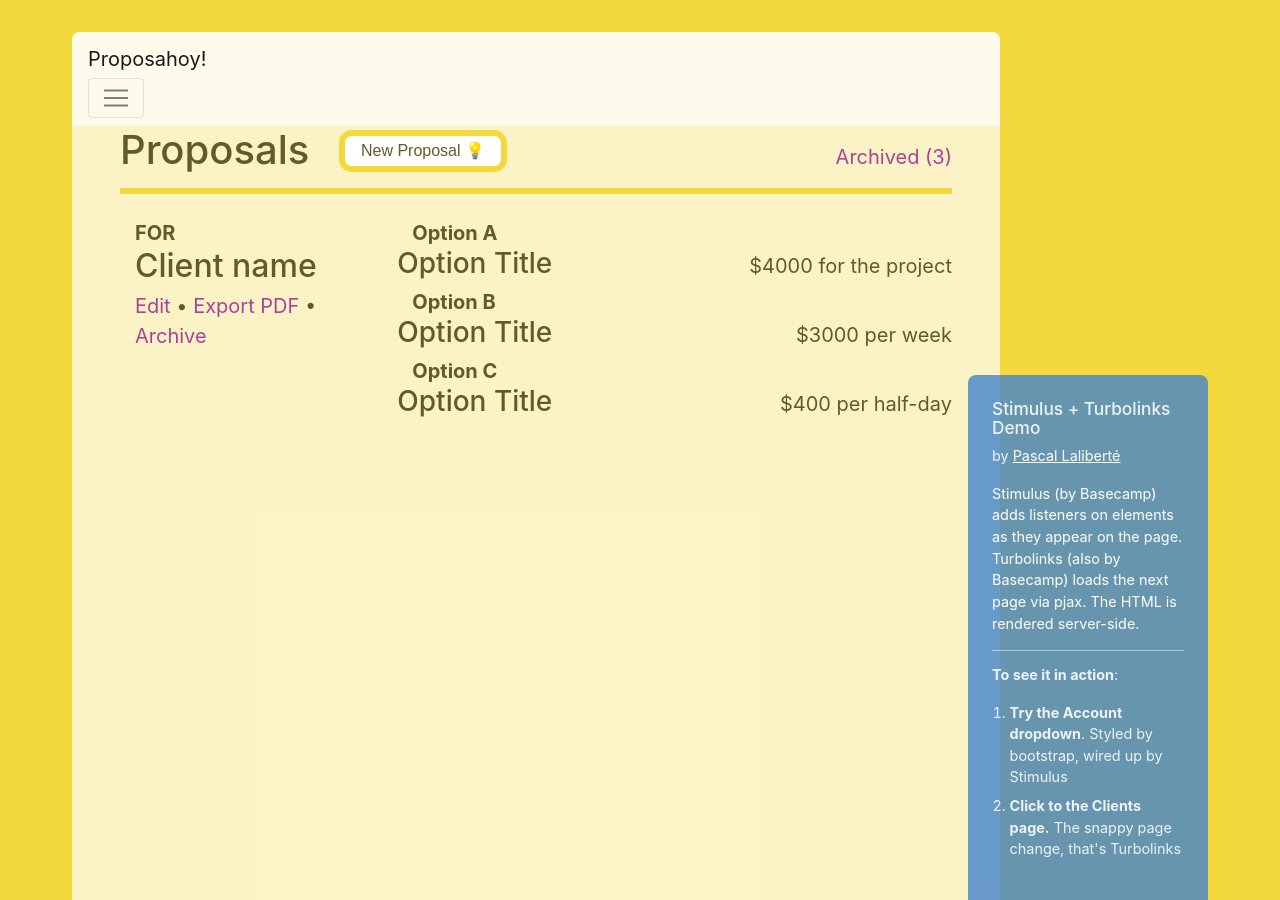
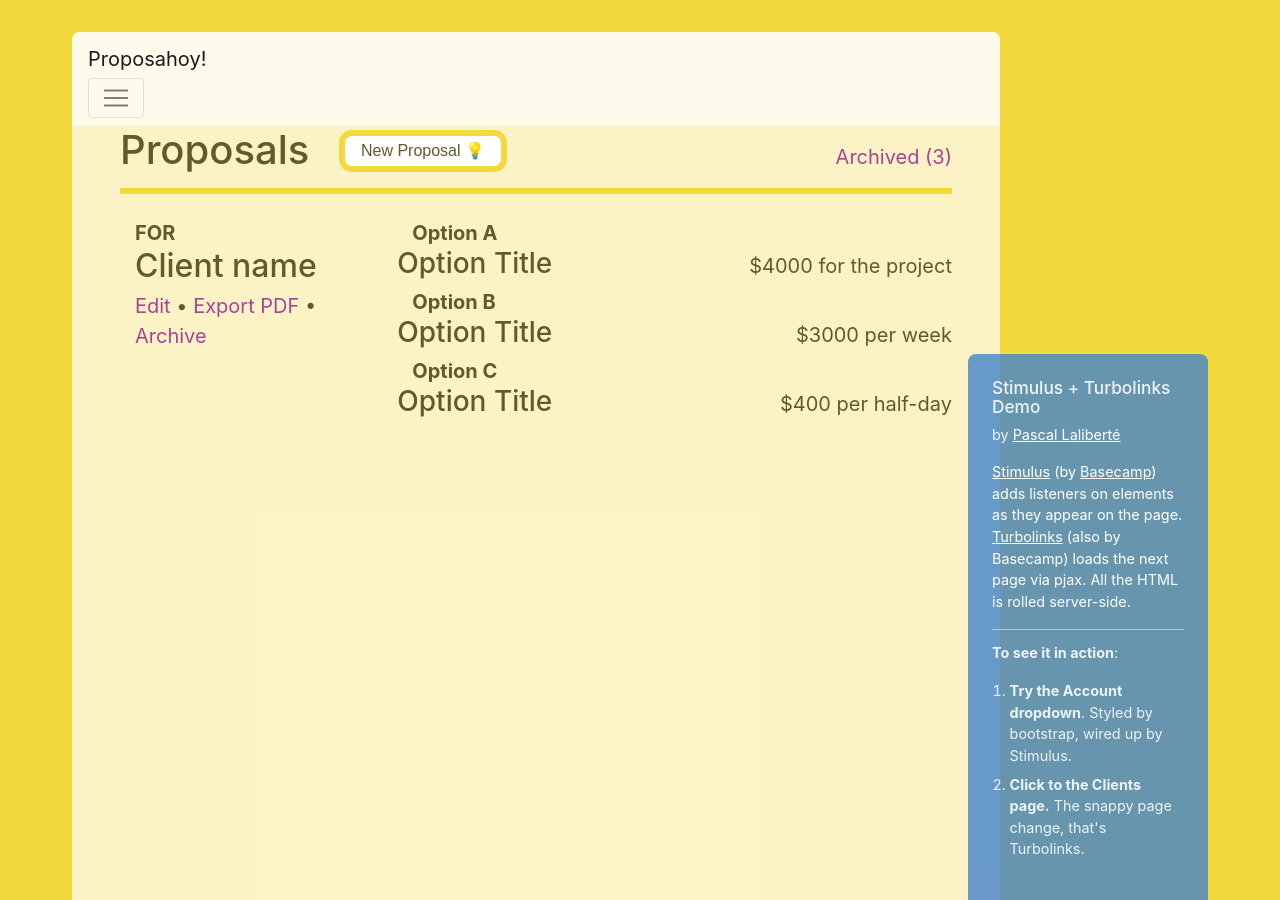
Before and after one commit to pascallaliberte/stimulus-turbolinks-demo, a Jekyll site: the page built from index.html, in a window 1280 px wide. Built offline with Jekyll 4.4.1, drawn with Linux system fonts in a browser that asks for light colours.

Commit message:
demo-explanations: Adds links to Stimulus, Turbolinks, Basecamp - Also attribute DiceBear creator @FlorianKoerner

```diff
--- a/index.html
+++ b/index.html
@@ -46,12 +46,12 @@ section: proposals
   <div class="demo-explanations">
     <h1>Stimulus + Turbolinks Demo</h1>
     <p>by <a href="http://pascallaliberte.me/">Pascal Laliberté</a></p>
-    <p class="demo-intro">Stimulus (by Basecamp) adds listeners on elements as they appear on the page. Turbolinks (also by Basecamp) loads the next page via pjax. The HTML is rendered server-side.</p>
+    <p class="demo-intro"><a href="https://github.com/stimulusjs/stimulus">Stimulus</a> (by <a href="https://basecamp.com/">Basecamp</a>) adds listeners on elements as they appear on the page. <a href="https://github.com/turbolinks/turbolinks">Turbolinks</a> (also by Basecamp) loads the next page via pjax. All the HTML is rolled server-side.</p>
     <div class="demo-suggestions">
       <p><strong>To see it in action</strong>:</p>
       <ol>
-        <li><strong>Try the Account dropdown</strong>. Styled by bootstrap, wired up by Stimulus</li>
-        <li><strong>Click to the Clients page.</strong> The snappy page change, that's Turbolinks</li>
+        <li><strong>Try the Account dropdown</strong>. Styled by bootstrap, wired up by Stimulus.</li>
+        <li><strong>Click to the Clients page.</strong> The snappy page change, that's Turbolinks.</li>
       </ol>
     </div>
   </div>
```
Also changed, not shown: clients/index.html (+4 -4 lines).
